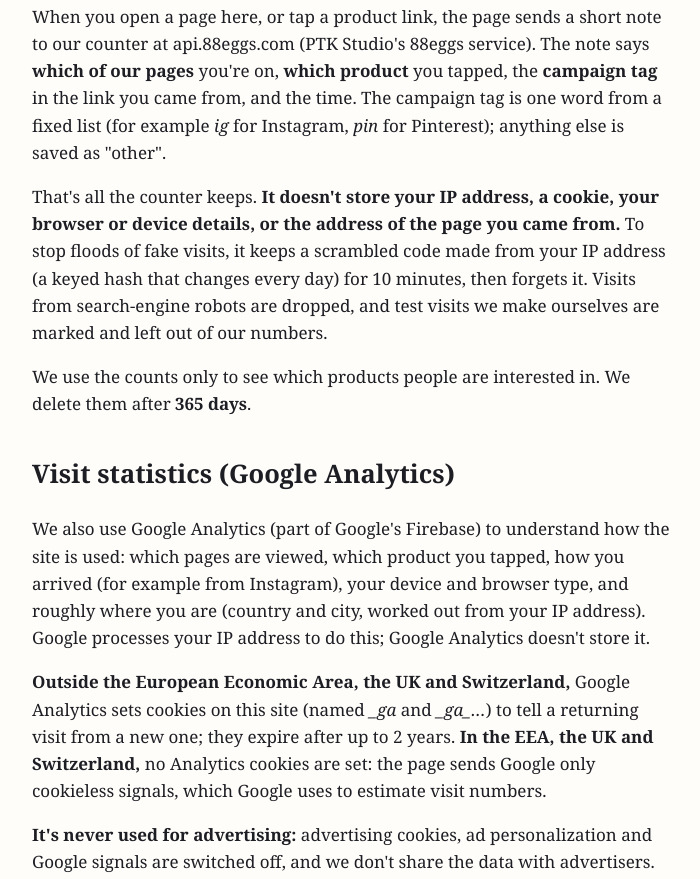
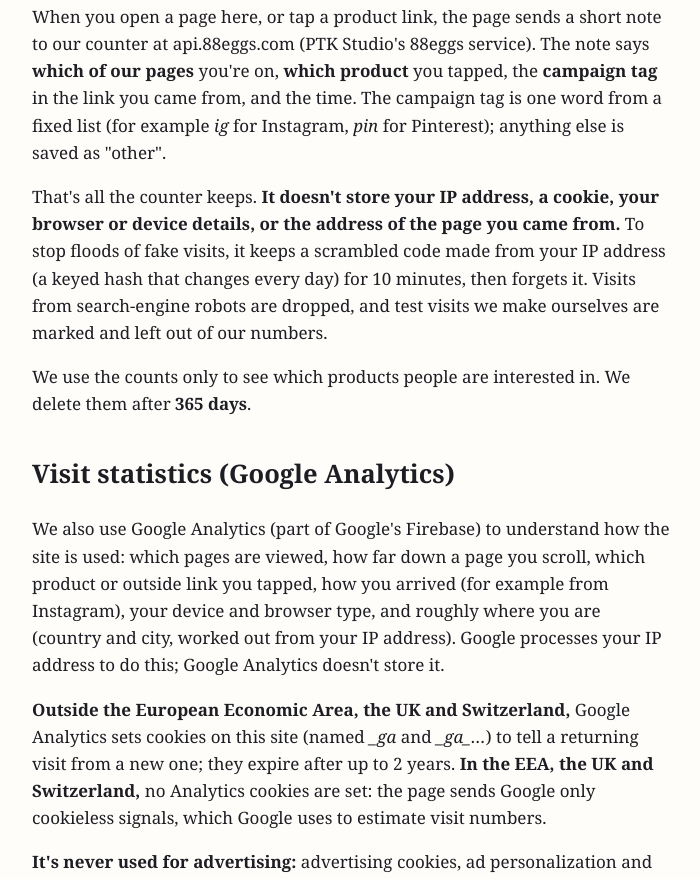
Before and after one commit to ptk-studio/nurseisangel-www, a plain HTML site: page docs/privacy/index.html in a window 1280 px wide. Shown: the part 376-1255 px from the top of the page, without its empty margins (288-988 px from the left). Drawn offline with Linux system fonts and the light colour scheme; a script that the page names is missing.

Commit message:
Privacy: scroll depth and outbound-link clicks (#4 review)
Co-Authored-By: Claude Opus 5.5 <noreply@anthropic.com>
Claude-Session: https://claude.ai/code/session_01YRbcezSetQLK3kSnpSZd2d

```diff
--- a/docs/privacy/index.html
+++ b/docs/privacy/index.html
@@ -50,7 +50,7 @@ footer a{color:var(--muted)}
 <p>That's all the counter keeps. <strong>It doesn't store your IP address, a cookie, your browser or device details, or the address of the page you came from.</strong> To stop floods of fake visits, it keeps a scrambled code made from your IP address (a keyed hash that changes every day) for 10 minutes, then forgets it. Visits from search-engine robots are dropped, and test visits we make ourselves are marked and left out of our numbers.</p>
 <p>We use the counts only to see which products people are interested in. We delete them after <strong>365 days</strong>.</p>
 <h2>Visit statistics (Google Analytics)</h2>
-<p>We also use Google Analytics (part of Google's Firebase) to understand how the site is used: which pages are viewed, which product you tapped, how you arrived (for example from Instagram), your device and browser type, and roughly where you are (country and city, worked out from your IP address). Google processes your IP address to do this; Google Analytics doesn't store it.</p>
+<p>We also use Google Analytics (part of Google's Firebase) to understand how the site is used: which pages are viewed, how far down a page you scroll, which product or outside link you tapped, how you arrived (for example from Instagram), your device and browser type, and roughly where you are (country and city, worked out from your IP address). Google processes your IP address to do this; Google Analytics doesn't store it.</p>
 <p><strong>Outside the European Economic Area, the UK and Switzerland,</strong> Google Analytics sets cookies on this site (named <em>_ga</em> and <em>_ga_…</em>) to tell a returning visit from a new one; they expire after up to 2 years. <strong>In the EEA, the UK and Switzerland,</strong> no Analytics cookies are set: the page sends Google only cookieless signals, which Google uses to estimate visit numbers.</p>
 <p><strong>It's never used for advertising:</strong> advertising cookies, ad personalization and Google signals are switched off, and we don't share the data with advertisers. Google Analytics keeps the detailed data for 2 months. You can read how Google uses this data in <a href="https://policies.google.com/technologies/partner-sites">How Google uses information from sites that use its services</a> and <a href="https://policies.google.com/privacy">Google's privacy policy</a>. To opt out, use the <a href="https://tools.google.com/dlpage/gaoptout">Google Analytics opt-out add-on</a>, or block cookies for this site in your browser.</p>
 <h2>Cookies</h2>
```
